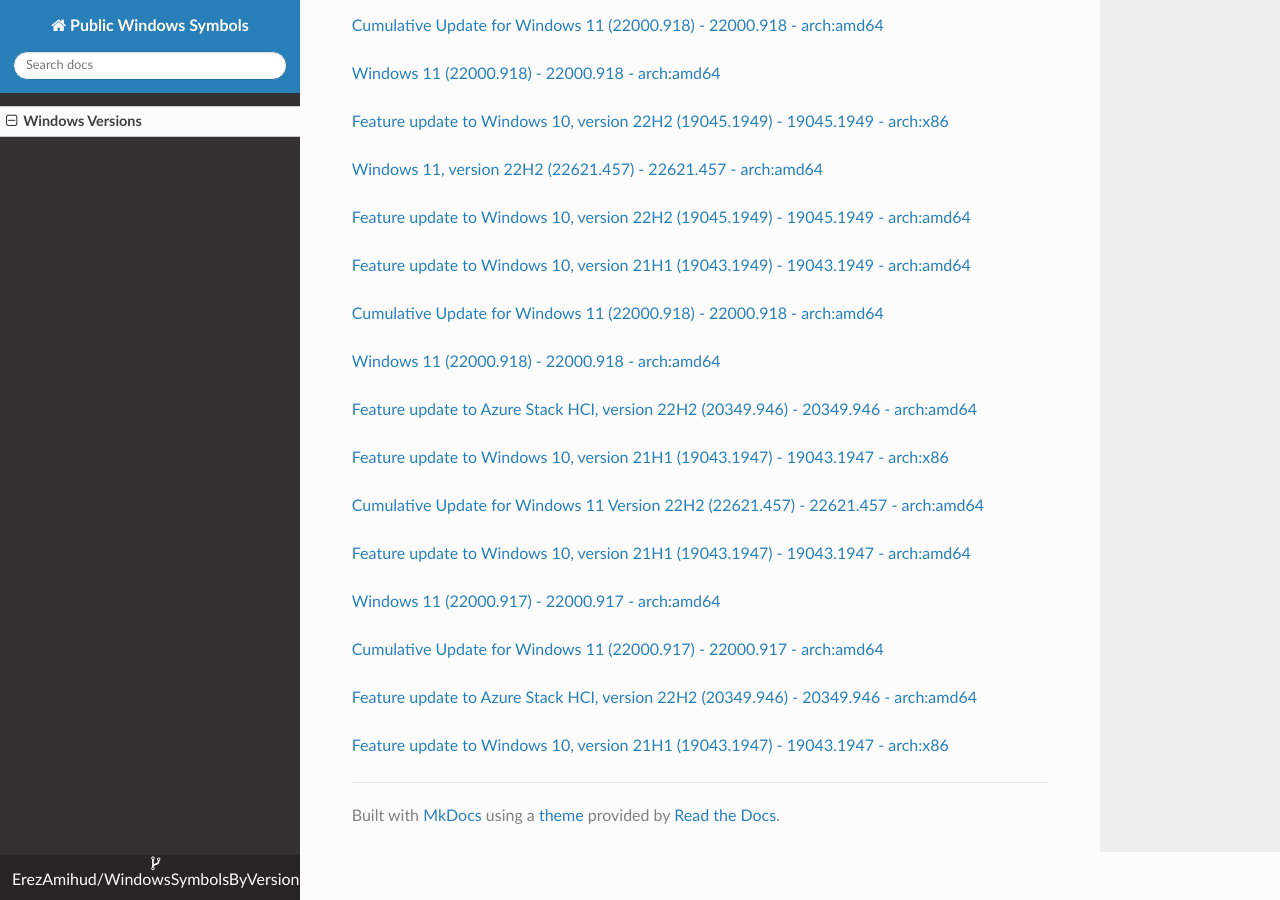
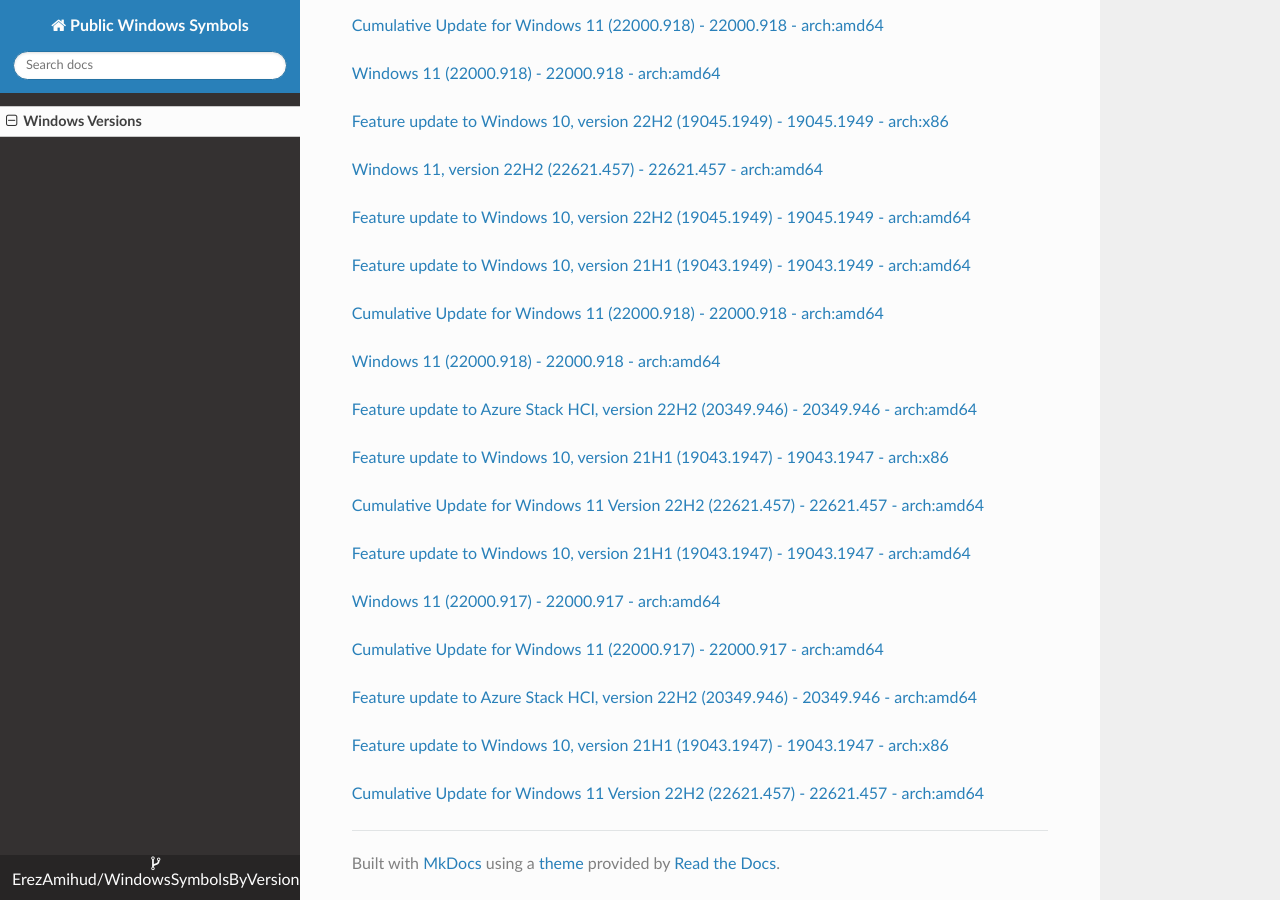
Before and after one commit to ErezAmihud/WindowsSymbolsByVersion, an MkDocs documentation site: the page built from docs/index.md, in a window 1280 px wide and 900 px high, scrolled down 54437 px. Built offline with MkDocs 1.6.1, drawn with Linux system fonts in a browser that asks for light colours; nearby versions of some CDN libraries.

Commit message:
Automated commit, add manifest for 0de8aa1b-fab4-41bc-a8ab-8fdd795f43c7

```diff
--- a/docs/index.md
+++ b/docs/index.md
@@ -3223,3 +3223,6 @@
 
 
 [Feature update to Windows 10, version 21H1 (19043.1947) - 19043.1947 - arch:x86](https://github.com/ErezAmihud/WindowsSymbolsByVersion/blob/main/manifests/eb9c4ff2-1c2c-4a81-b42a-a1825c2c7a2a.manifest)
+
+
+[Cumulative Update for Windows 11 Version 22H2 (22621.457) - 22621.457 - arch:amd64](https://github.com/ErezAmihud/WindowsSymbolsByVersion/blob/main/manifests/0de8aa1b-fab4-41bc-a8ab-8fdd795f43c7.manifest)
```
Also changed, not shown: process_builds.json (+1 -1 lines).
